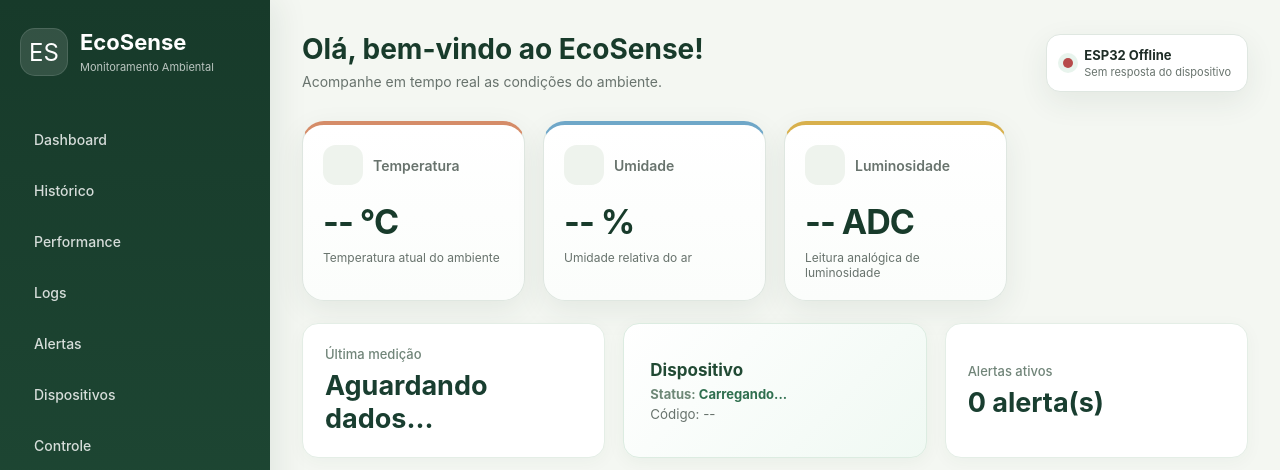
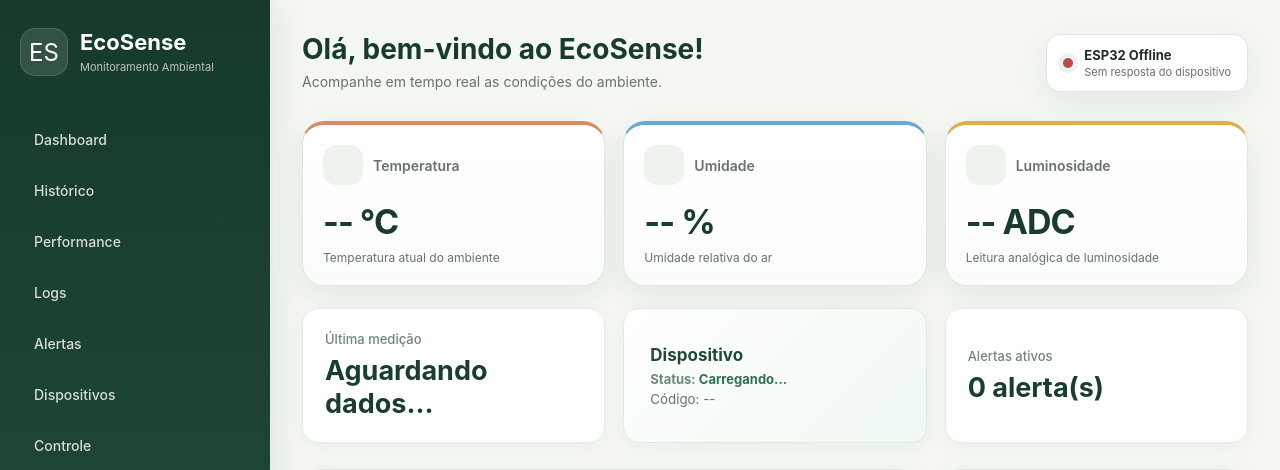
Before and after one commit to rafael-mindahead/EcoSense, a PHP site: page /html/dashboard.html in a window 1280 px wide. Shown: the top 470 px of the page. Run offline with PHP 8.4, Linux system fonts and the light colour scheme.

Commit message:
refactor(frontend): remover qualidade do ar e emojis

```diff
--- a/web/css/style.css
+++ b/web/css/style.css
@@ -204,7 +204,7 @@ body {
 
 .sensor-grid {
     display: grid;
-    grid-template-columns: repeat(4, minmax(0, 1fr));
+    grid-template-columns: repeat(3, minmax(0, 1fr));
     gap: 18px;
     margin-bottom: 22px;
 }
@@ -270,10 +270,6 @@ body {
 
 .luminosity-card {
     border-top: 4px solid #d8b04c;
-}
-
-.air-card {
-    border-top: 4px solid var(--green-600);
 }
 
 .info-grid {
```
